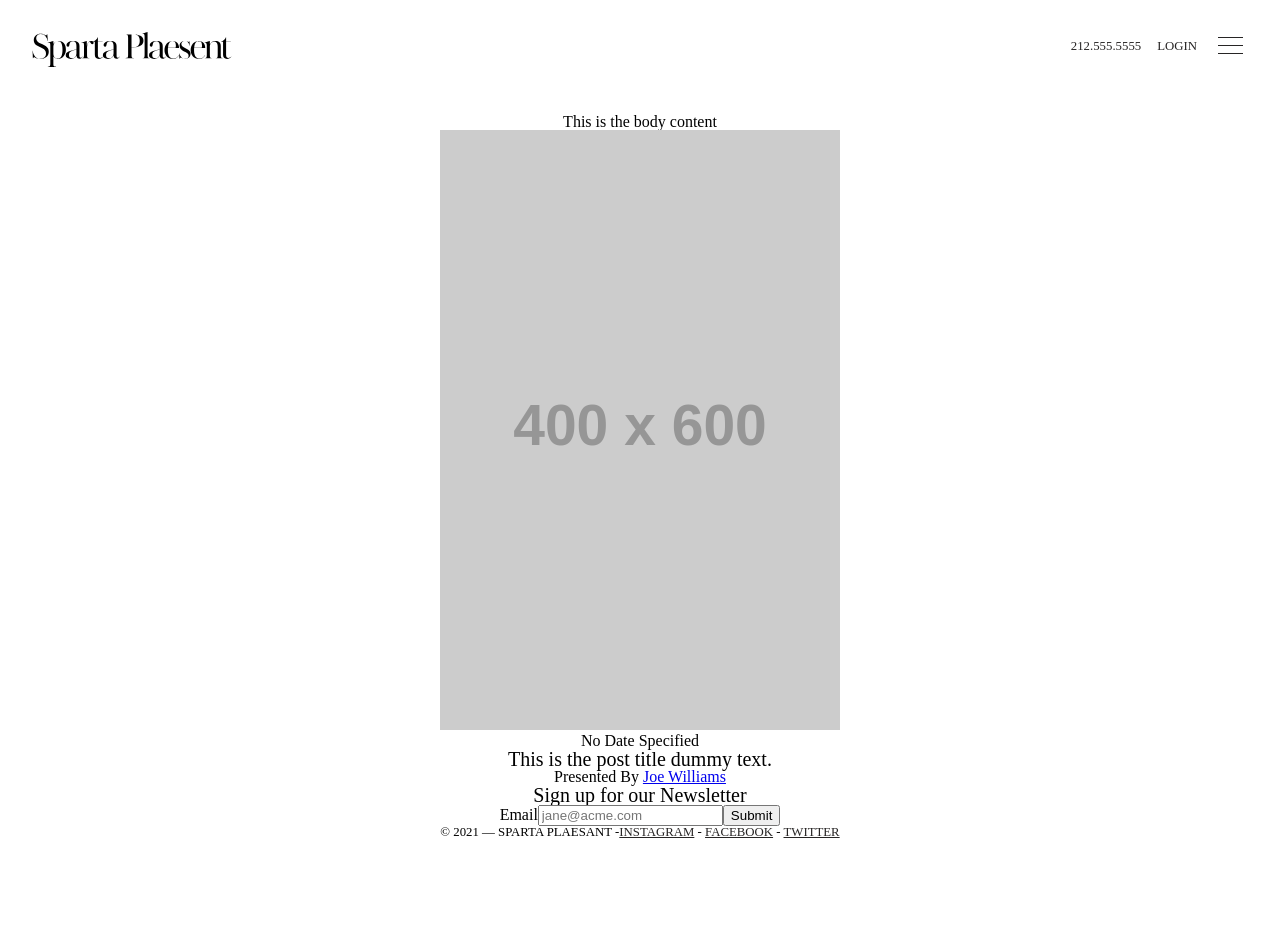
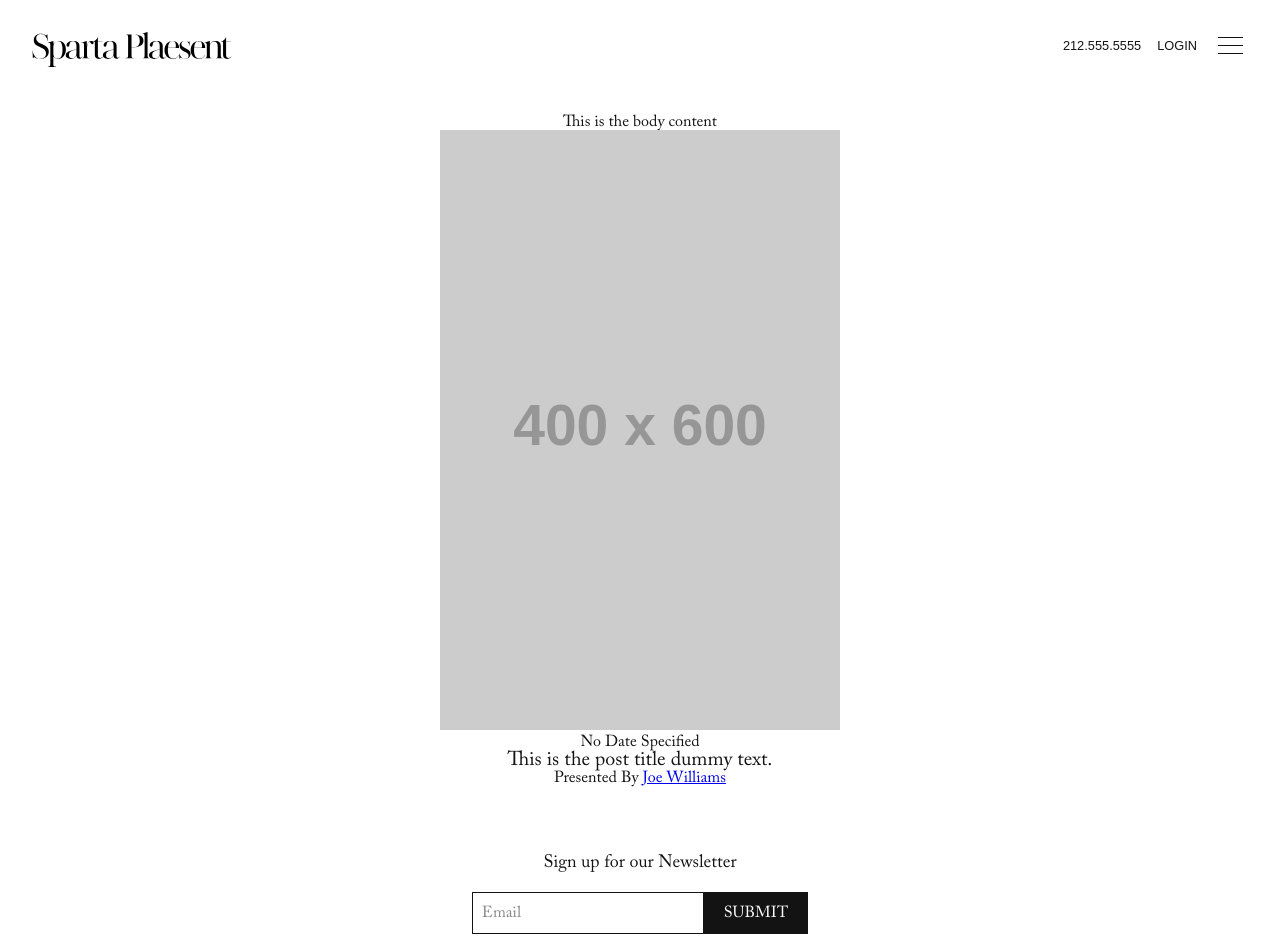
Before and after one commit to Drewole/sparta-plaesant, a React (Create React App) app: page / in a window 1280 px wide. Shown: the top 952 px of the page. Before the commit the page ends 839 px from the top, so only its background shows below. Built offline with nearby package versions, Linux system fonts and the light colour scheme.

Commit message:
Initial newsletter styling. Still needs some tweaking

```diff
--- a/src/components/Footer.js
+++ b/src/components/Footer.js
@@ -4,10 +4,10 @@ import NewsletterSignup from './NewsletterSignup'
 const Footer = () => {
     return (
         <footer>
-            <div className="top-footer">
+            <div className="newsletter">
                 <NewsletterSignup />
             </div>
-            <p className="creds">&copy; 2021 &mdash; Sparta Plaesant -<a href="#">Instagram</a> - <a href="#">Facebook</a> - <a href="#">Twitter</a></p>
+            <p className="creds">&copy; 2021 &mdash; Sparta Plaesant - <a href="#">Instagram</a> - <a href="#">Facebook</a> - <a href="#">Twitter</a></p>
         </footer>
     )
 }
--- a/src/components/NewsletterSignup.js
+++ b/src/components/NewsletterSignup.js
@@ -3,7 +3,7 @@ import { Formik, Field, Form } from 'formik';
 
 const NewsletterSignup = () => {
     return (
-        <div>
+        <>
             <h3>Sign up for our Newsletter</h3>
             <Formik
                 initialValues={{
@@ -16,18 +16,19 @@ const NewsletterSignup = () => {
             >
                 {/* {({ isSubmitting }) => ( */}
                 <Form>
-                    <label htmlFor="email">Email</label>
-                    <Field
-                        id="email"
-                        name="email"
-                        placeholder="jane@acme.com"
-                        type="email"
-                    />
+                    <label htmlFor="email">
+                        <Field
+                            id="email"
+                            name="email"
+                            placeholder=" "
+                            type="email"
+                        />
+                        <span>Email</span></label>
                     <button type="submit">Submit</button>
                 </Form>
                 {/*  )} */}
             </Formik>
-        </div>
+        </>
     )
 }
 
--- a/src/scss/_fonts.scss
+++ b/src/scss/_fonts.scss
@@ -7,7 +7,7 @@ src: local("Springville"),
 }
 // Caslon pro font
 @font-face {
-font-family: "Caslon Pro";
-src: local("Caslon Pro"),
+font-family: "ACaslonPro";
+src: local("ACaslonPro"),
  url("../fonts/ACaslonPro-Regular.otf") format("truetype");
 }
--- a/src/scss/main.scss
+++ b/src/scss/main.scss
@@ -2,10 +2,12 @@
 @use './fonts';
 
 // TODO: Variables need to be moved to own file.
-$primary: #272525;
+$primary: #131313;
+$white: #FCFCFC;
 //Font Family
 $primary-font: "Springville", serif;
-$secondary-font: "Caslon Pro" sans-serif;
+$secondary-font: "ACaslonPro", "Times", serif;
+$arial: Arial, Helvetica, sans-serif;
 
 //End of vars
 
@@ -20,6 +22,8 @@ $secondary-font: "Caslon Pro" sans-serif;
 body {
     font-family: $secondary-font;
     font-size: 16px;
+    color: $primary;
+    text-rendering: optimizeLegibility;
 }
 
 h1, h2, h3, h4, h5, h6 {
@@ -65,6 +69,7 @@ header {
     .contact {
         font-size: .8rem;
         padding: 8px;
+        font-family: $arial;
         a {
             padding: 8px;
             text-decoration: none;
@@ -117,11 +122,66 @@ The footer form should validate before submitting. Validations include ensuring
 */
 
 footer {
+    padding-bottom: 96px;
+    .newsletter {
+        padding: 48px 2%;
+
+        h3 {
+            padding: 20px 0;
+            font-size: 18px;
+        }
+
+        form {
+            label {
+                position: relative;
+                transform: translateX(-90%);
+                padding: 10px 0 10px;
+
+                span {
+                    padding:10px;
+                    pointer-events: none;
+                    position:absolute;
+                    left:0;
+                    top:0;
+                    transition: 0.2s ease cubic-bezier(0.25, 0.1, 0.25, 1);
+                    opacity:0.5;
+                }
+            }
+            //TODO: Need to fix the label from dropping down when the input loses focus.
+
+            input {
+                border: 1px solid $primary;
+                padding: 13px 15px 10px;
+                min-width: 200px;
+                font-family: $secondary-font;
+
+                &:focus + span, input:not(:placeholder-shown) + span {
+                    opacity:1;
+                    transform: scale(0.75) translateY(-120%) translateX(-20px);
+                }
+            }
+            /* For IE Browsers*/
+            input:focus + span, input:not(:-ms-input-placeholder) + span {
+                opacity:1;
+                transform: scale(0.75) translateY(-100%) translateX(-30px);
+            }
+            button {
+                padding: 12px 20px 11px;
+                border: none;
+                background-color: $primary;
+                font-size: 1rem;
+                // line-height: 2rem;
+                color: $white;
+                font-family: $secondary-font;
+                text-transform: uppercase;
+            }
+        }
+    }
     .creds {
-        font-size: .8rem;
+        font-size: .7rem;
+        font-family: $arial;
         padding: 50px auto 125px;
         text-transform: uppercase;
-        font-weight: 500;
 
         a {
             color: $primary;
```
